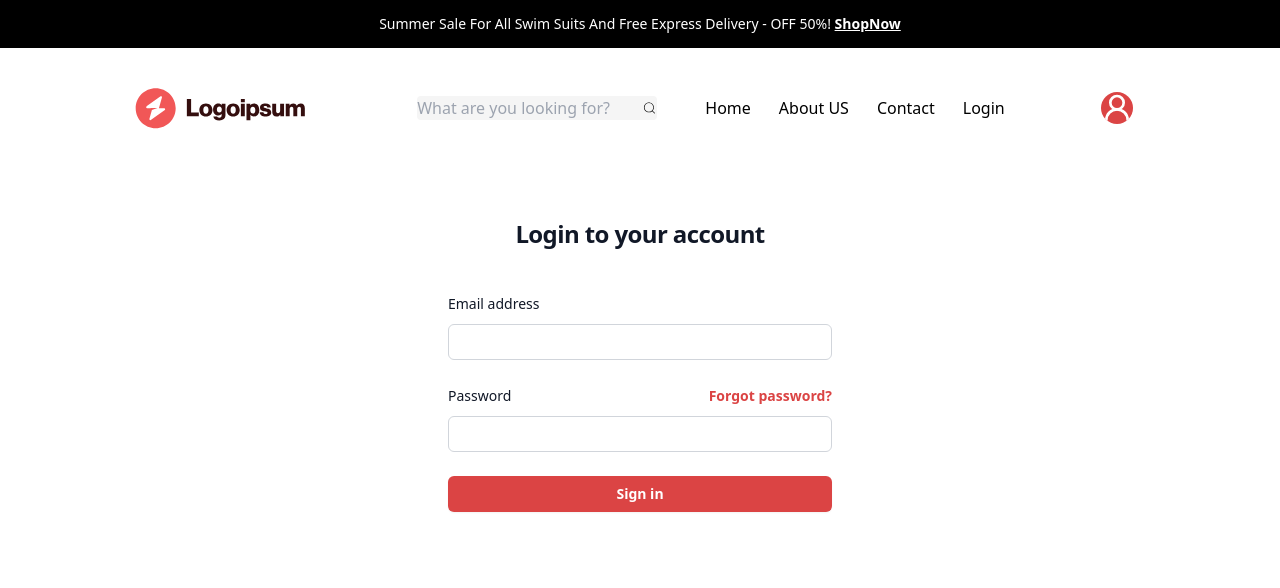
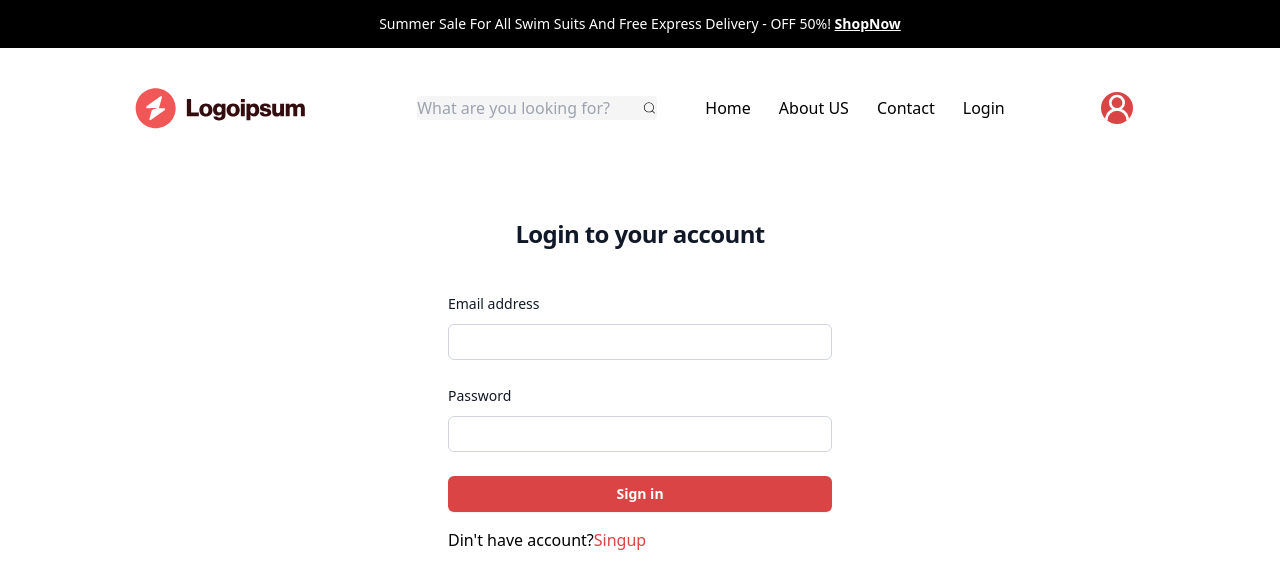
Before and after one commit to anas152/E-Commerec-React-Site, a React (Vite) app: page /login in a window 1280 px wide. Shown: the top 588 px of the page. Built offline with nearby package versions, Linux system fonts and the light colour scheme.

Commit message:
I've Complete Login And Singup Page

```diff
--- a/src/Pages/login.jsx
+++ b/src/Pages/login.jsx
@@ -24,7 +24,7 @@ export default function login() {
           </h2>
         </div>
 
-        <div className="mt-10 sm:mx-auto sm:w-full sm:max-w-sm">
+        <div className="mt-10 sm:mx-auto  sm:w-full sm:max-w-sm">
           <form action="#" method="POST" className="space-y-6">
             <div>
               <label
@@ -54,12 +54,12 @@ export default function login() {
                   Password
                 </label>
                 <div className="text-sm">
-                  <a
+                  {/* <a
                     href="/SingUp"
                     className="font-semibold text-primary hover:text-red-400"
                   >
                     Forgot password?
-                  </a>
+                  </a> */}
                 </div>
               </div>
               <div className="mt-2">
@@ -83,11 +83,25 @@ export default function login() {
                 Sign in
               </Link>
             </div>
+
           </form>
 
+          <div className="mt-4 flex ">
+              <h6 className="flex justify-between" >
+                Din't have account? {" "}
+              <Link
+                    to="/Singup"                  className=" text-primary hover:text-red-400"
+
+                  >
+                    Singup
+                  </Link>
+              </h6>
+            </div>
 
         </div>
+
       </div>
+
     </>
   );
 }
--- a/src/Pages/singup.jsx
+++ b/src/Pages/singup.jsx
@@ -1,4 +1,4 @@
-import React from 'react'
+import React from "react";
 import { Link } from "react-router-dom";
 
 
@@ -26,7 +26,6 @@ export default function singup() {
         </div>
 
         <div className="mt-10 sm:mx-auto sm:w-full sm:max-w-sm">
-
           <form action="#" method="POST" className="space-y-6">
             <div>
               <label
@@ -44,7 +43,6 @@ export default function singup() {
                   className="block w-full rounded-md bg-white px-3 py-1.5 text-base text-gray-900 outline outline-1 -outline-offset-1 outline-gray-300 placeholder:text-gray-400 focus:outline focus:outline-2 focus:-outline-offset-2 focus:outline-primary sm:text-sm/6"
                 />
               </div>
-
             </div>
             <div>
               <label
@@ -73,7 +71,6 @@ export default function singup() {
                 >
                   Password
                 </label>
-
               </div>
               <div className="mt-2">
                 <input
@@ -84,7 +81,6 @@ export default function singup() {
                   autoComplete="current-password"
                   className="block w-full rounded-md bg-white px-3 py-1.5 text-base text-gray-900 outline outline-1 -outline-offset-1 outline-gray-300 placeholder:text-gray-400 focus:outline focus:outline-2 focus:-outline-offset-2 focus:outline-primary sm:text-sm/6"
                 />
-
               </div>
               <div className="flex items-center justify-between mt-7">
                 <label
@@ -93,7 +89,6 @@ export default function singup() {
                 >
                   Again Password
                 </label>
-
               </div>
               <div className="mt-2">
                 <input
@@ -104,7 +99,6 @@ export default function singup() {
                   autoComplete="current-password"
                   className="block w-full rounded-md bg-white px-3 py-1.5 text-base text-gray-900 outline outline-1 -outline-offset-1 outline-gray-300 placeholder:text-gray-400 focus:outline focus:outline-2 focus:-outline-offset-2 focus:outline-primary sm:text-sm/6"
                 />
-
               </div>
             </div>
 
@@ -116,11 +110,18 @@ export default function singup() {
                 Sign in
               </button>
             </div>
+            <h5 className=" text-sm font-light flex justify-center text-black-200">
+              Already Have Account?
+              <Link
+                to={"/Login"}
+                className="font-medium  text-primary hover:underline "
+              >
+                {" "}Login here
+              </Link>
+            </h5>
           </form>
-
-
         </div>
       </div>
     </>
-  )
+  );
 }
```
Also changed, not shown: src/App.jsx (+5 -7 lines). Lines whose indentation alone changed are shown as unchanged.
